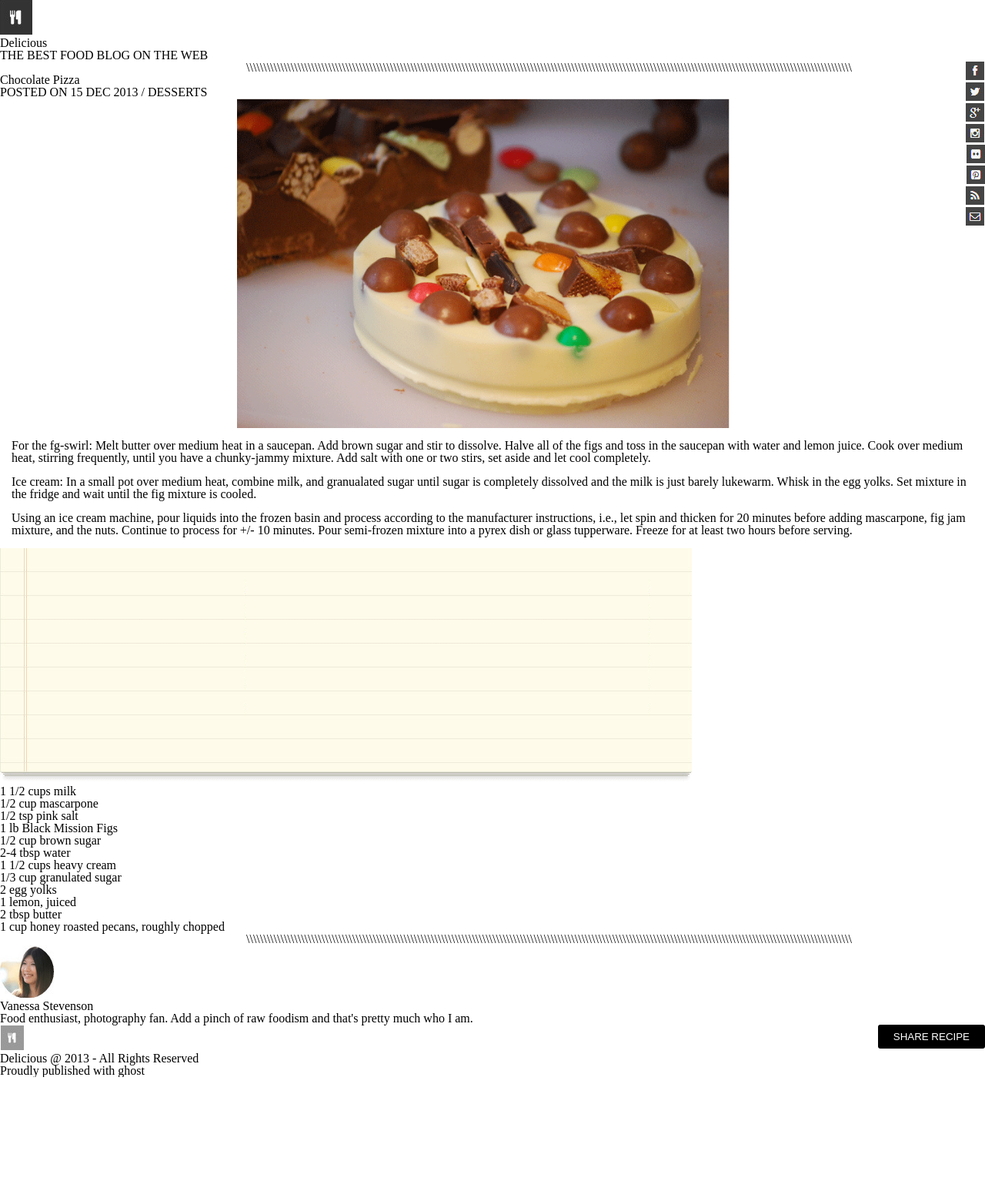
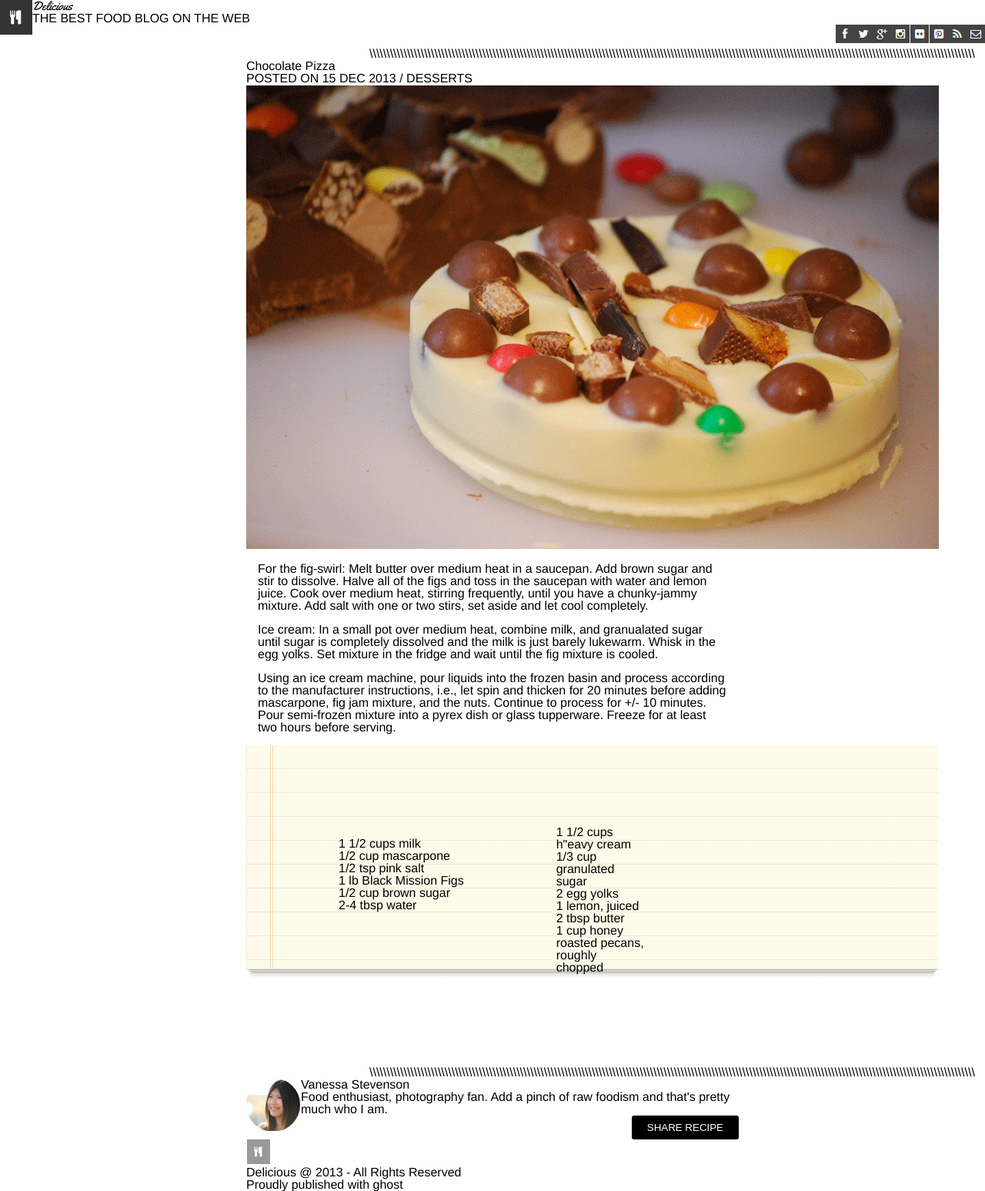
Before and after one commit to adrienneeaston/201n2013-chocolatepizza, a plain HTML site: page index.html in a window 1280 px wide. Shown: the whole page at 77% size. Before the commit the page ends 1399 px from the top, so only its background shows below. Drawn offline with Linux system fonts and the light colour scheme.

Commit message:
more working such as ingredients list

```diff
--- a/index.html
+++ b/index.html
@@ -7,6 +7,7 @@
 
     <link rel="stylesheet" href="reset.css">
     <link rel="stylesheet" href="style.css">
+    <link href="https://fonts.googleapis.com/css?family=Yellowtail" rel="stylesheet">
 
 </head>
 
@@ -22,28 +23,28 @@
 
         <ul class="icons">
             <li>
-                <img src="img/fb-icon.png" alt="facebook icom" title="facebook icon">
+                <img src="img/mail-icon.png" alt="mail icon" title="mail icon">
+            </li>
+            <li>
+                <img src="img/rss-icon.png" alt="rss icon" title="rss icon">
+            </li>
+            <li>
+                <img src="img/pint-icon.png" alt="pinterest icon" title="pinterest icon">
+            </li>
+            <li>
+                <img src="img/flic-icon.png" alt="flicker icon" title="flicker icon">
+            </li>
+            <li>
+                <img src="img/insta-icon.png" alt="instagram icon" title="instagram icon">
+            </li>
+            <li>
+                <img src="img/gp-icon.png" alt="google plus icon" title="google plus">
             </li>
             <li>
                 <img src="img/twit-icon.png" alt="twitter icon" title="twitter icon">
             </li>
             <li>
-                <img src="img/gp-icon.png" alt="google plus icon" title="google plus">
-            </li>
-            <li>
-                <img src="img/insta-icon.png" alt="instagram icon" title="instagram icon">
-            </li>
-            <li>
-                <img src="img/flic-icon.png" alt="flicker icon" title="flicker icon">
-            </li>
-            <li>
-                <img src="img/pint-icon.png" alt="pinterest icon" title="pinterest icon">
-            </li>
-            <li>
-                <img src="img/rss-icon.png" alt="rss icon" title="rss icon">
-            </li>
-            <li>
-                <img src="img/mail-icon.png" alt="mail icon" title="mail icon">
+                <img src="img/fb-icon.png" alt="facebook icom" title="facebook icon">
             </li>
         </ul>
 
@@ -56,15 +57,15 @@
         <h1>Chocolate Pizza</h1>
         <h4>POSTED ON 15 DEC 2013 / DESSERTS</h4>
 
-        <img class="main" src="img/choco-pizza.png" alt="pic of the finished recipe" title="pic of recipe">
+        <img src="img/choco-pizza.png" alt="pic of the finished recipe" title="pic of recipe">
 
-        <p class="instructions"> For the fg-swirl: Melt butter over medium heat in a saucepan. Add brown sugar and stir to dissolve. Halve all of the figs and toss in the saucepan with water and lemon juice. Cook over medium heat, stirring frequently, until you have a chunky-jammy mixture. Add salt with one or two stirs, set aside and let cool completely.</p>
+        <p class="instructions"> For the fig-swirl: Melt butter over medium heat in a saucepan. Add brown sugar and stir to dissolve. Halve all of the figs and toss in the saucepan with water and lemon juice. Cook over medium heat, stirring frequently, until you have a chunky-jammy mixture. Add salt with one or two stirs, set aside and let cool completely.</p>
         <p class="instructions">Ice cream: In a small pot over medium heat, combine milk, and granualated sugar until sugar is completely dissolved and the milk is just barely lukewarm. Whisk in the egg yolks. Set mixture in the fridge and wait until the fig mixture is cooled.</p>
         <p class="instructions">Using an ice cream machine, pour liquids into the frozen basin and process according to the manufacturer instructions, i.e., let spin and thicken for 20 minutes before adding mascarpone, fig jam mixture, and the nuts. Continue to process for +/- 10 minutes. Pour semi-frozen mixture into a pyrex dish or glass tupperware. Freeze for at least two hours before serving.</p>
 
-        <img src="img/list-bg.png" alt="ingredients list background" title="ingredients list background">
+        <img class="ingredients" src="img/list-bg.png" alt="ingredients list background" title="ingredients list background">
 
-        <ul>
+        <ul class="list1">
             <li>1 1/2 cups milk</li>
             <li>1/2 cup mascarpone</li>
             <li>1/2 tsp pink salt</li>
@@ -73,8 +74,8 @@
             <li>2-4 tbsp water</li>
         </ul>
 
-        <ul>
-            <li>1 1/2 cups heavy cream</li>
+        <ul class="list2">
+            <li>1 1/2 cups h"eavy cream</li>
             <li>1/3 cup granulated sugar</li>
             <li>2 egg yolks</li>
             <li>1 lemon, juiced</li>
--- a/style.css
+++ b/style.css
@@ -1,8 +1,33 @@
+body {
+    font-family: helvetica;
+}
 
+header section {
+    width: 1000;
+    margin: 0 auto;
+}
 
-.icons {
-    display: inline;
+header img {
+    float: left;
+
+}
+
+header li {
+    display: inline-block;
     float: right;
+}
+
+h2 {
+    font-family: 'Yellowtail', cursive;
+}
+
+main {
+    width: 1000px;
+    margin: 30px auto;
+    display: block;
+    margin-left: auto;
+    margin-right: auto;
+    width: 50%;
 }
 
 .line {
@@ -12,12 +37,9 @@
     width: 50%;
 }
 
-
-.main {
-    display: block;
-    margin-left: auto;
-    margin-right: auto;
-    width: 50%;
+.ingredients {
+    position: absolute;
+    z-index: -1;
 }
 
 .instructions {
@@ -32,3 +54,23 @@ button {
     padding: 8px 20px;
     float: right;
 }
+
+main section img {
+    float: left;
+}
+
+.list1 {
+    float: left;
+    margin: 120px;
+}
+
+.list2 {
+    margin: 120px;
+}
+
+footer {
+    display: block;
+    margin-left: auto;
+    margin-right: auto;
+    width: 50%;
+}
```
